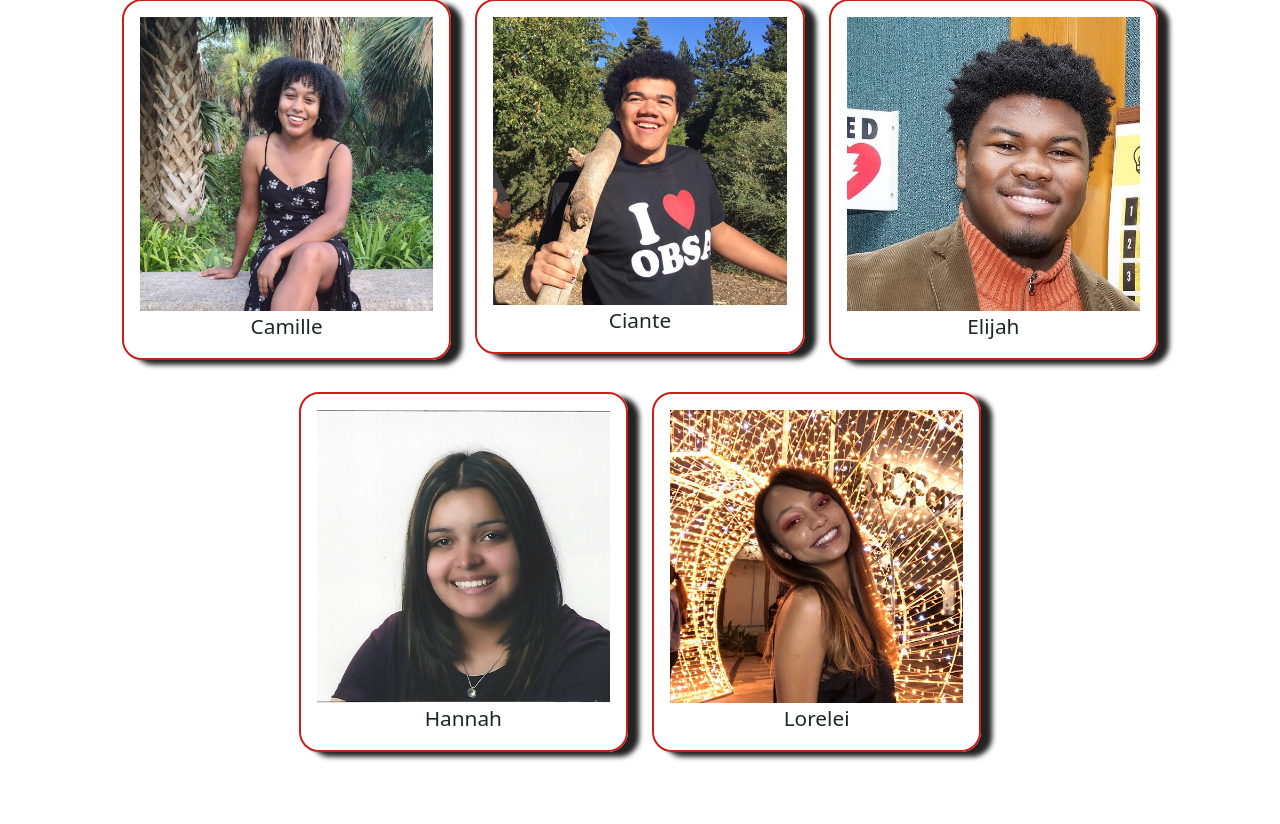
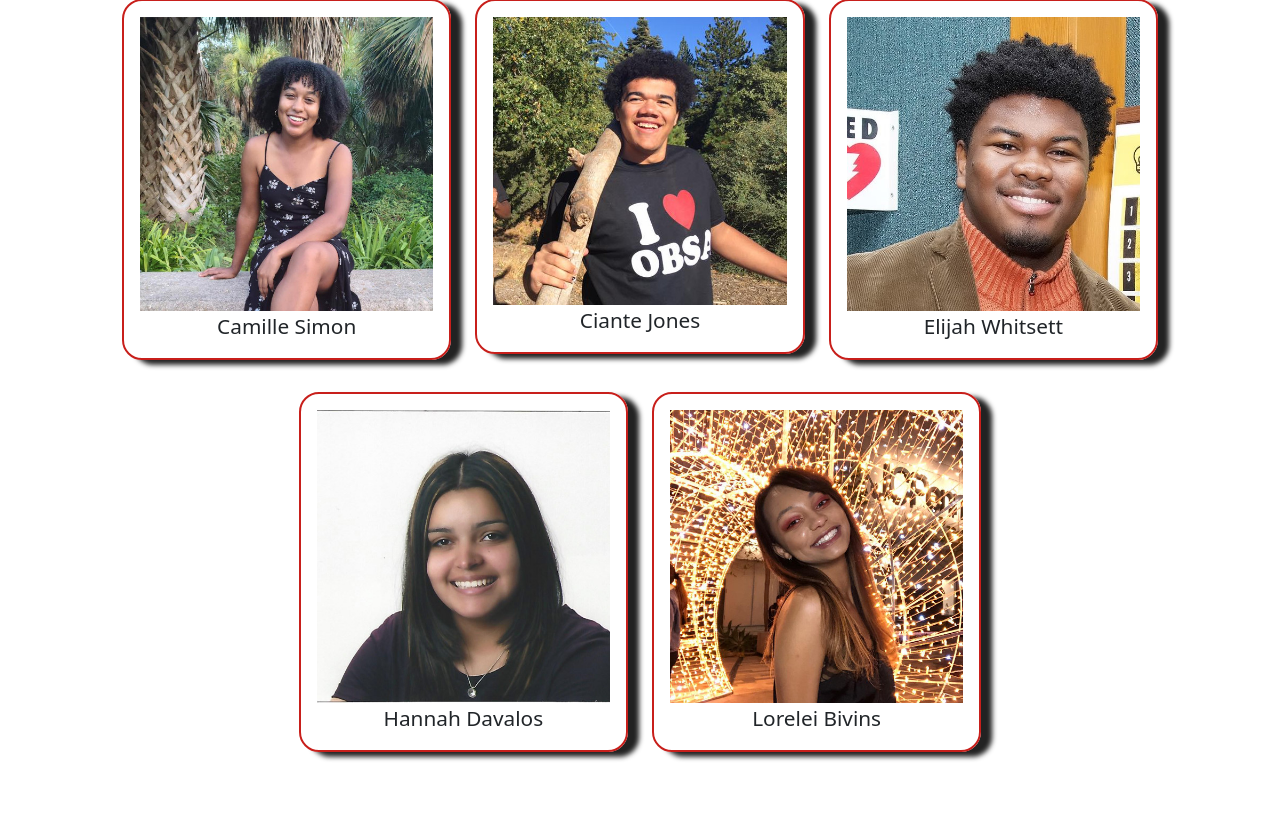
Before and after one commit to cewhitsett/learn_the_vaxx, a Flask app: page /about in a window 1280 px wide. Shown: the part 555-1379 px from the top of the page. Run offline with Flask 2, Linux system fonts and the light colour scheme; some libraries are stand-ins or nearby versions.

Commit message:
Update stuff

```diff
--- a/templates/about.html
+++ b/templates/about.html
@@ -69,19 +69,19 @@
       <div class="col-sm-4">
         <figure>
           <img class="big" src="{{url_for('static', filename='camille.jpg')}}" alt="A headshot of the beautiful Camille." class="rounded mx-auto d-block" alt="marky">
-          <figcaption>Camille</figcaption>
+          <figcaption>Camille Simon</figcaption>
         </figure>
       </div>
       <div class="col-sm-4">
         <figure>
           <img class="big" src="{{url_for('static', filename='ciante.jpg')}}" alt="A headshot of Ciante,." class="rounded mx-auto d-block" alt="marky">
-          <figcaption>Ciante</figcaption>
+          <figcaption>Ciante Jones</figcaption>
         </figure>
       </div>
       <div class="col-sm-4">
         <figure>
           <img class="big" src="{{url_for('static', filename='elijah.jpg')}}" alt="A headshot of the beautiful Elijah." class="rounded mx-auto d-block" alt="marky">
-          <figcaption>Elijah</figcaption>
+          <figcaption>Elijah Whitsett</figcaption>
         </figure>
       </div>
     </div>
@@ -90,13 +90,13 @@
       <div class="col-sm-4">
         <figure>
           <img class="big" src="{{url_for('static', filename='hannah.jpg')}}" alt="A headshot of the beautiful Hannah." class="rounded mx-auto d-block" alt="marky">
-          <figcaption>Hannah</figcaption>
+          <figcaption>Hannah Davalos</figcaption>
         </figure>
       </div>
       <div class="col-sm-4">
         <figure>
           <img class="big" src="{{url_for('static', filename='lori.jpg')}}" alt="A headshot of the beautiful Lorelei." class="rounded mx-auto d-block" alt="marky">
-          <figcaption>Lorelei</figcaption>
+          <figcaption>Lorelei Bivins</figcaption>
         </figure>
       </div>
       <div class="col-sm-2"></div>
--- a/templates/base.html
+++ b/templates/base.html
@@ -113,10 +113,6 @@
         color: rgba(0,0,0,.55);
       }
 
-      .nav-masthead .nav-link:hover,
-      .nav-masthead .nav-link:focus {
-      }
-
       .nav-masthead .nav-link {
         color: rgba(0,0,0,.55);
         margin-left: 1rem;
--- a/templates/index.html
+++ b/templates/index.html
@@ -107,7 +107,7 @@
     <div class="links" v-if="info().links">
       <ul>
         <li v-for="link in info().links">
-          <a v-bind:href="link.url">[[link.text]]</a>
+          <a class="accent" v-bind:href="link.url">[[link.text]]</a>
         </li>
       </ul>
     </div>
```
